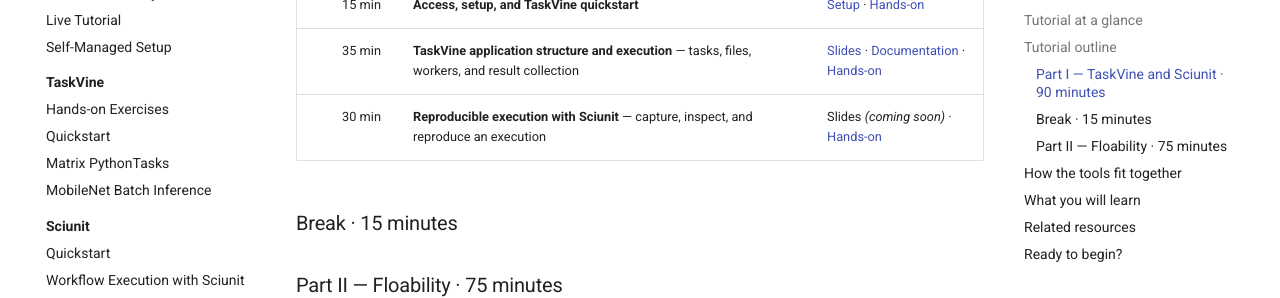
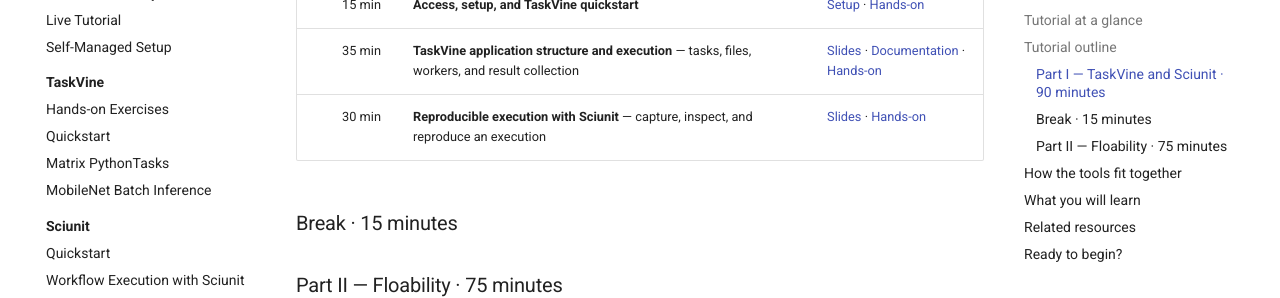
Before and after one commit to floability/tutorial-portable-by-design, an MkDocs documentation site: the page built from docs/index.md, in a window 1280 px wide and 900 px high, scrolled down 984 px. Shown: the part 151-449 px from the top of the window. Built offline with MkDocs 1.6.1 and Material for MkDocs 9.7.7, drawn with Linux system fonts in a browser that asks for light colours.

Commit message:
Added sciunit slide link

```diff
--- a/docs/index.md
+++ b/docs/index.md
@@ -27,7 +27,7 @@
 | 10 min | **Tutorial overview** — tutorial goals, the portability problem, the three-tool ecosystem, and the TaskVine manager-worker model | [Slides](https://docs.google.com/presentation/d/1CHyHMTHB1CfTIvFxfMB7ychu1Ed5oCG3lhBlRd9ppeM/edit?usp=sharing) |
 | 15 min | **Access, setup, and TaskVine quickstart** | [Setup](01-access-and-setup/index.md) · [Hands-on](02-taskvine/quickstart.md) |
 | 35 min | **TaskVine application structure and execution** — tasks, files, workers, and result collection | [Slides](https://docs.google.com/presentation/d/1CHyHMTHB1CfTIvFxfMB7ychu1Ed5oCG3lhBlRd9ppeM/edit?usp=sharing) · [Documentation](https://cctools.readthedocs.io/en/stable/taskvine/) · [Hands-on](02-taskvine/matrix.md) |
-| 30 min | **Reproducible execution with Sciunit** — capture, inspect, and reproduce an execution | Slides *(coming soon)* · [Hands-on](03-sciunit/index.md) |
+| 30 min | **Reproducible execution with Sciunit** — capture, inspect, and reproduce an execution | [Slides](https://docs.google.com/presentation/d/1CHyHMTHB1CfTIvFxfMB7ychu1Ed5oCG3lhBlRd9ppeM/edit?usp=sharing) · [Hands-on](03-sciunit/index.md) |
 
 ### Break · 15 minutes
 
```
